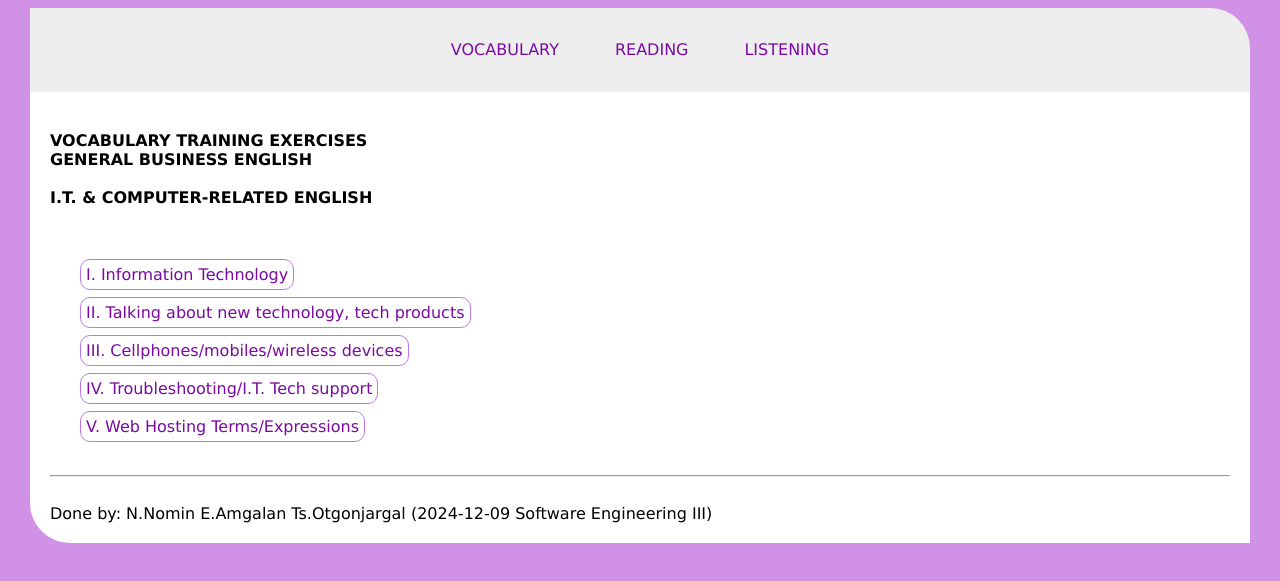
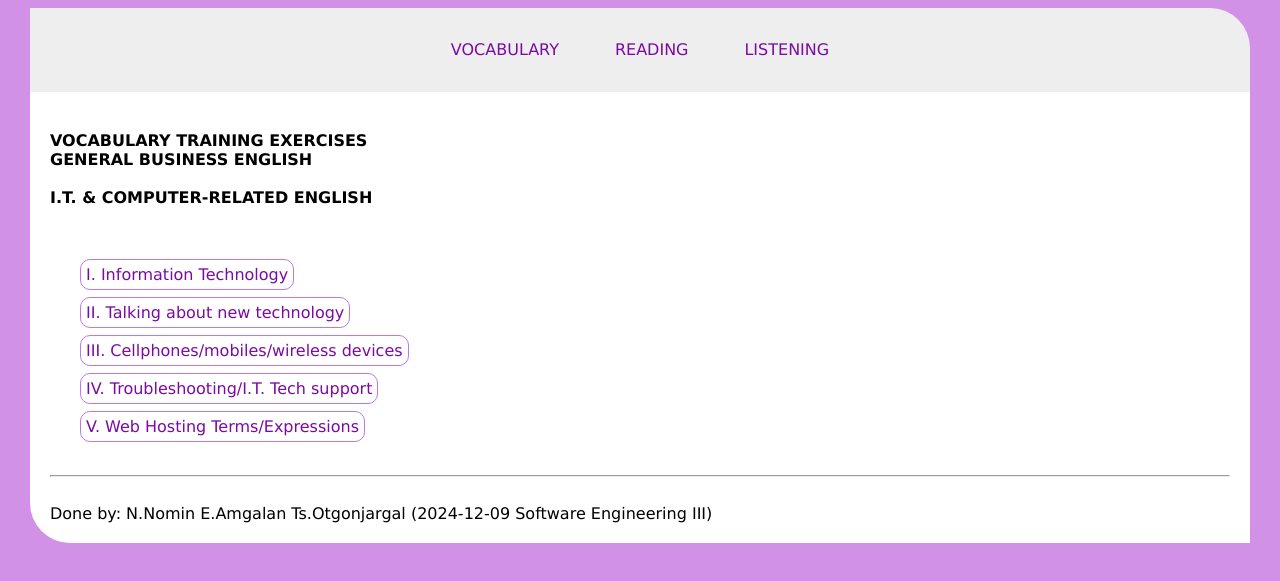
Before and after one commit to SelinLis/WeDontKnowEnglish, a plain HTML site: page index.html in a window 1280 px wide. Shown: the part 141-722 px from the top of the page. Drawn offline with Linux system fonts and the light colour scheme.

Commit message:
Updated index.html

```diff
--- a/index.html
+++ b/index.html
@@ -212,7 +212,7 @@
           >  I. Information Technology</a
         ><br /><br />
         <a href="./vocabulary/v_2.html" target="_blank"
-          >II. Talking about new technology, tech products</a
+          >II. Talking about new technology</a
         ><br /><br />
         <a href="./vocabulary/v_3.html" target="_blank"
           >III. Cellphones/mobiles/wireless devices</a
```
